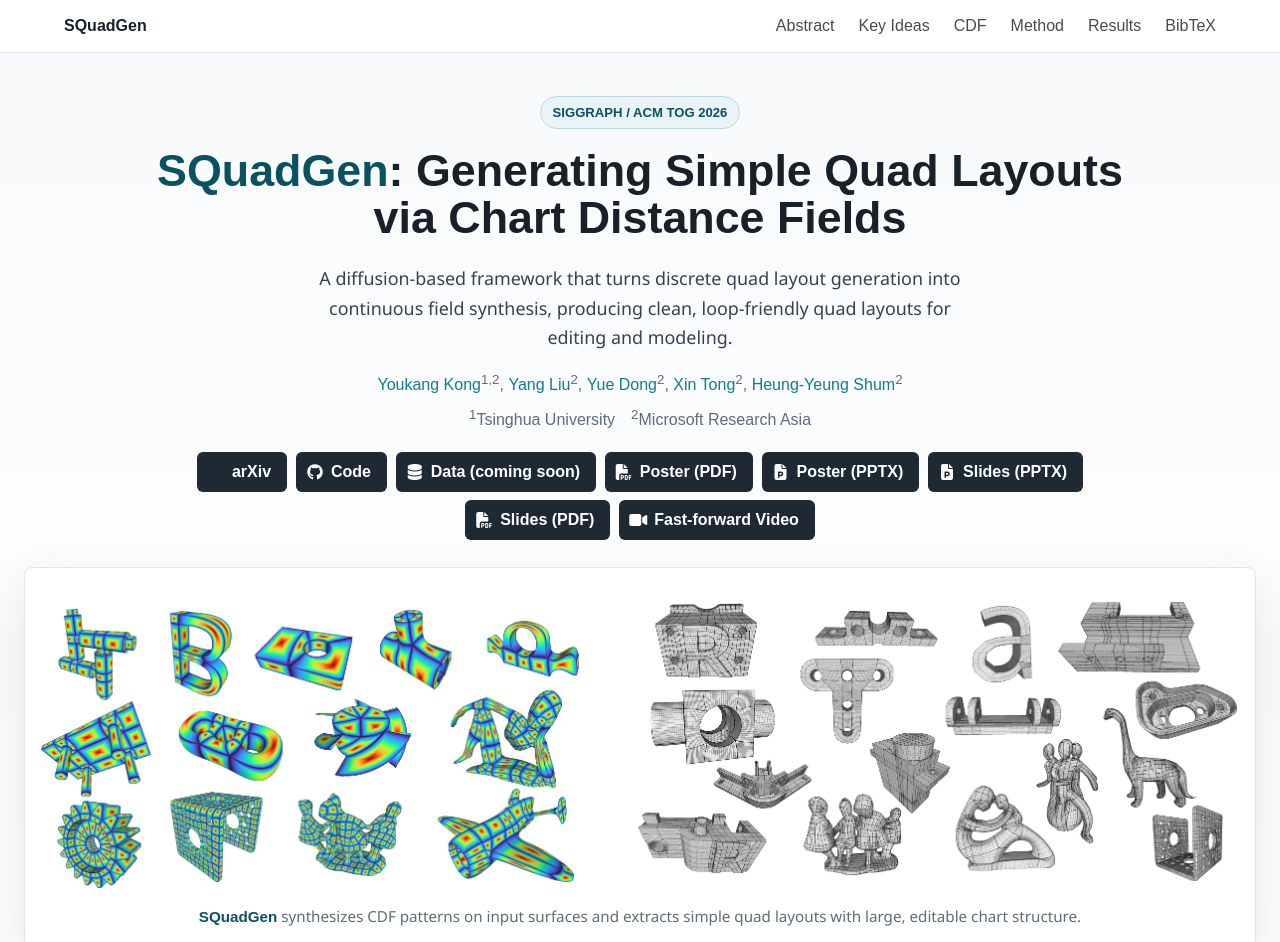
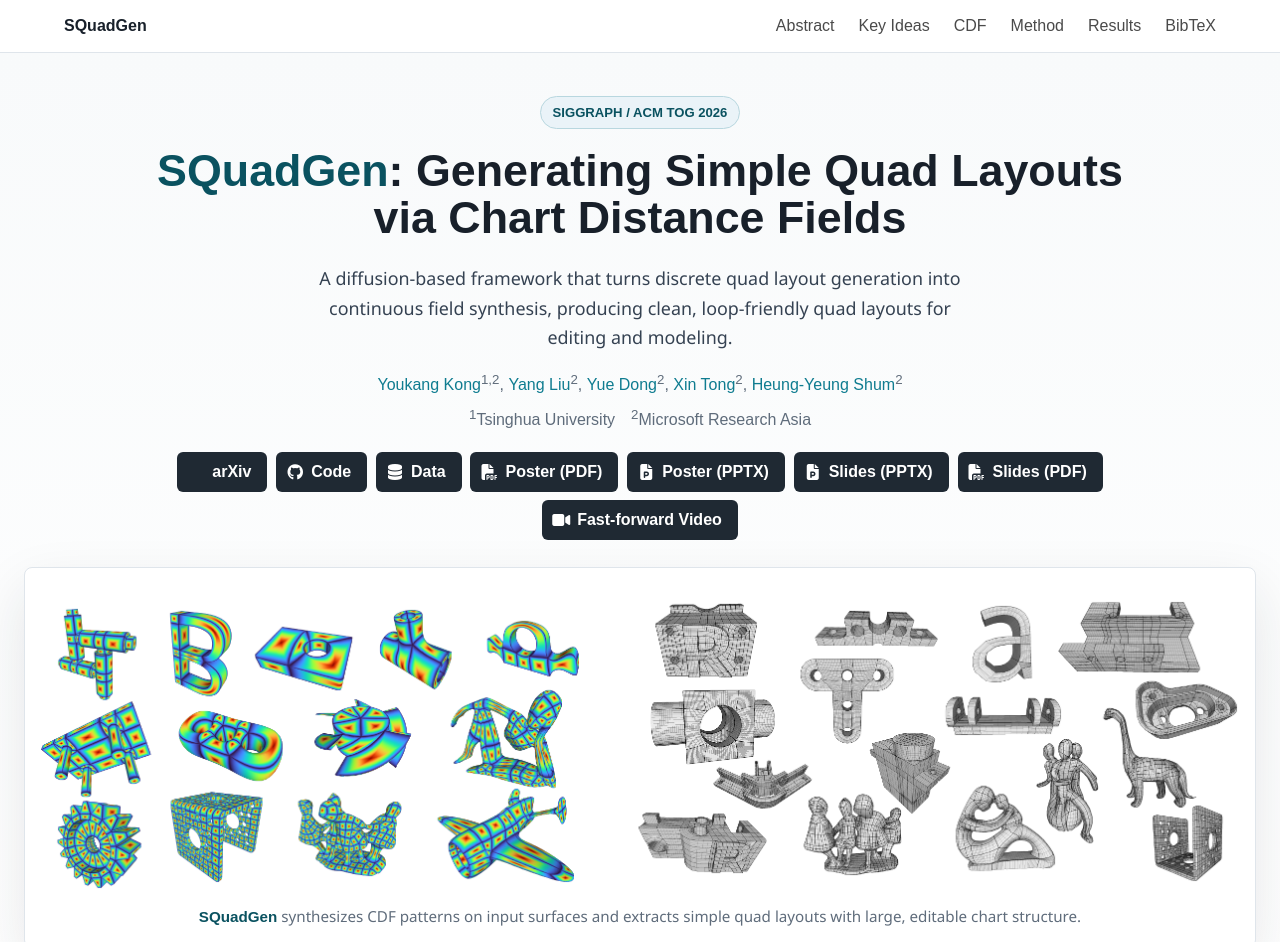
Before and after one commit to microsoft/SQuadGen, a plain HTML site: page index.html in a window 1280 px wide. Shown: the top 942 px of the page. Drawn offline with nearby package versions, Linux system fonts and the light colour scheme; some packages are replaced by stand-ins of ours; a script that the page names is missing; some icons are missing; a web font is replaced by a local one.

Commit message:
Update data download link

```diff
--- a/index.html
+++ b/index.html
@@ -92,9 +92,9 @@
               <span class="icon"><i class="fab fa-github"></i></span>
               <span>Code</span>
             </a>
-            <a href="https://Youkang-Kong.github.io/squadgen/" class="external-link button is-normal is-dark">
+            <a href="https://drive.google.com/file/d/1GthfgyHuYqhVeci7BJg-_6uc3QDH52IQ/view?usp=sharing" class="external-link button is-normal is-dark">
               <span class="icon"><i class="fas fa-database"></i></span>
-              <span>Data (coming soon)</span>
+              <span>Data</span>
             </a>
             <a href="./poster/poster-56x23in-liu.pdf" class="external-link button is-normal is-dark">
               <span class="icon"><i class="fas fa-file-pdf"></i></span>
```
